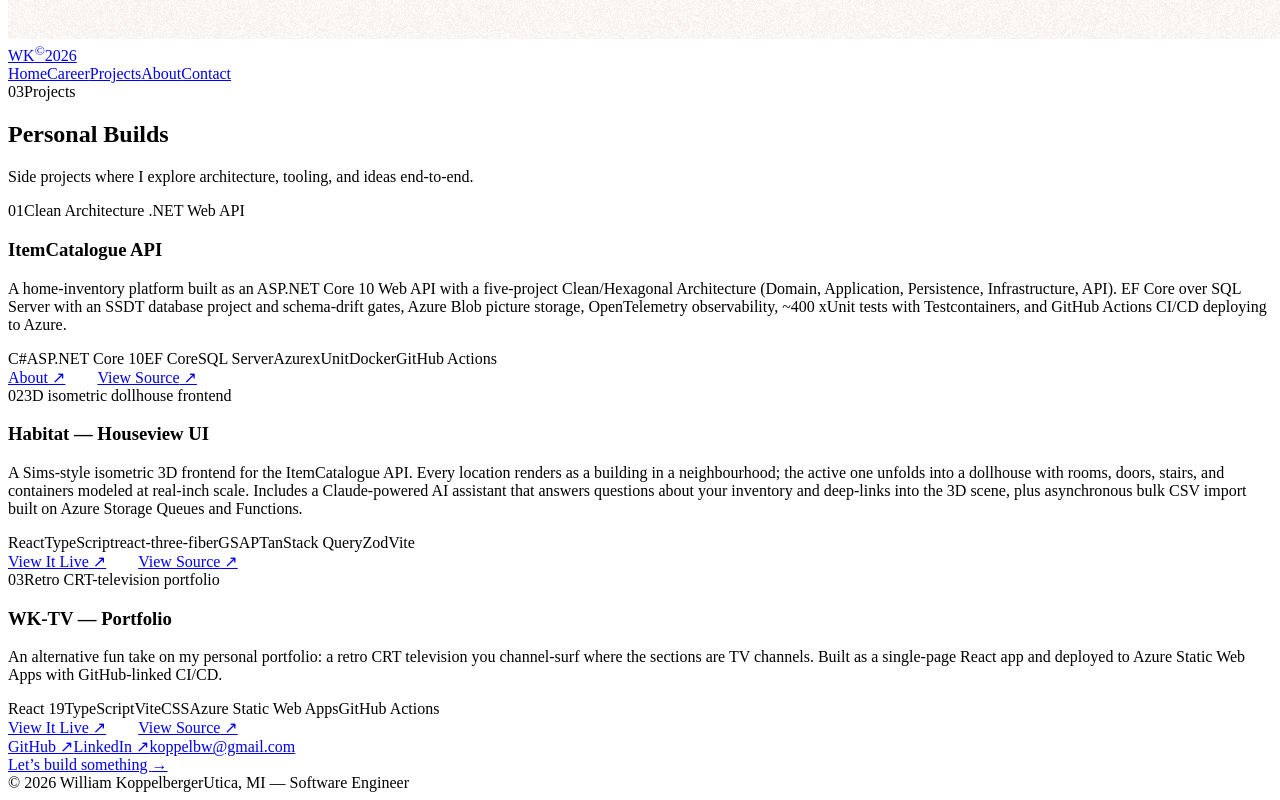
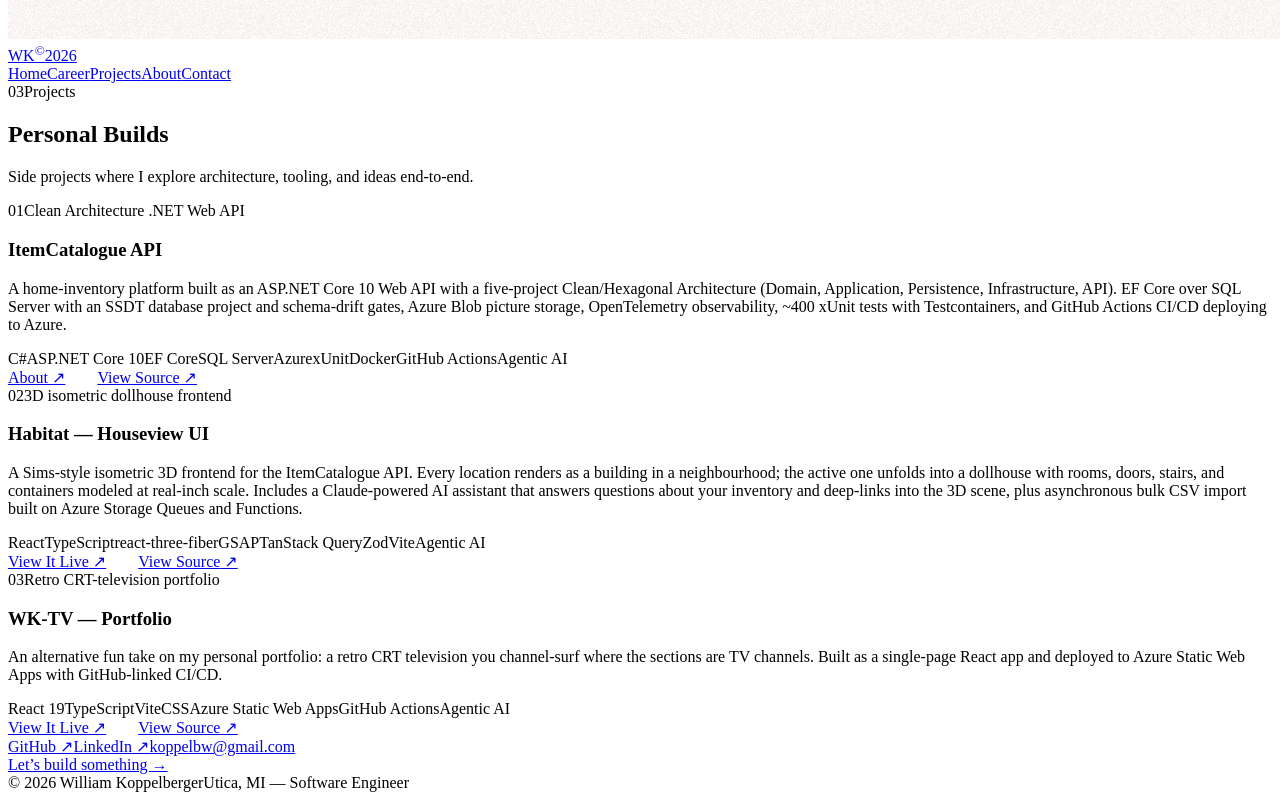
Before and after one commit to koppelbw/portfolio-clean, a React (Vite) app: page /#/projects in a window 1280 px wide. Shown: the part 769-1569 px from the top of the page. Built offline with nearby package versions, Linux system fonts and the light colour scheme; the HTML template or start-up script is replaced by a standard one.

Commit message:
Add Agentic AI tag to all personal projects
Co-Authored-By: Claude Fable 5 <noreply@anthropic.com>

```diff
--- a/src/data.ts
+++ b/src/data.ts
@@ -118,7 +118,7 @@ export const projects: Project[] = [
     tagline: 'Clean Architecture .NET Web API',
     description:
       'A home-inventory platform built as an ASP.NET Core 10 Web API with a five-project Clean/Hexagonal Architecture (Domain, Application, Persistence, Infrastructure, API). EF Core over SQL Server with an SSDT database project and schema-drift gates, Azure Blob picture storage, OpenTelemetry observability, ~400 xUnit tests with Testcontainers, and GitHub Actions CI/CD deploying to Azure.',
-    stack: ['C#', 'ASP.NET Core 10', 'EF Core', 'SQL Server', 'Azure', 'xUnit', 'Docker', 'GitHub Actions'],
+    stack: ['C#', 'ASP.NET Core 10', 'EF Core', 'SQL Server', 'Azure', 'xUnit', 'Docker', 'GitHub Actions', 'Agentic AI'],
     link: 'https://github.com/koppelbw/ItemCatalogue',
     linkLabel: 'View Source',
     liveLink: 'https://purple-tree-02473b20f.7.azurestaticapps.net/#/about',
@@ -129,7 +129,7 @@ export const projects: Project[] = [
     tagline: '3D isometric dollhouse frontend',
     description:
       'A Sims-style isometric 3D frontend for the ItemCatalogue API. Every location renders as a building in a neighbourhood; the active one unfolds into a dollhouse with rooms, doors, stairs, and containers modeled at real-inch scale. Includes a Claude-powered AI assistant that answers questions about your inventory and deep-links into the 3D scene, plus asynchronous bulk CSV import built on Azure Storage Queues and Functions.',
-    stack: ['React', 'TypeScript', 'react-three-fiber', 'GSAP', 'TanStack Query', 'Zod', 'Vite'],
+    stack: ['React', 'TypeScript', 'react-three-fiber', 'GSAP', 'TanStack Query', 'Zod', 'Vite', 'Agentic AI'],
     link: 'https://github.com/koppelbw/ItemCatalogue/tree/master/houseview',
     linkLabel: 'View Source',
     liveLink: 'https://purple-tree-02473b20f.7.azurestaticapps.net/',
@@ -140,7 +140,7 @@ export const projects: Project[] = [
     tagline: 'Retro CRT-television portfolio',
     description:
       'An alternative fun take on my personal portfolio: a retro CRT television you channel-surf where the sections are TV channels. Built as a single-page React app and deployed to Azure Static Web Apps with GitHub-linked CI/CD.',
-    stack: ['React 19', 'TypeScript', 'Vite', 'CSS', 'Azure Static Web Apps', 'GitHub Actions'],
+    stack: ['React 19', 'TypeScript', 'Vite', 'CSS', 'Azure Static Web Apps', 'GitHub Actions', 'Agentic AI'],
     link: 'https://github.com/koppelbw/portfolio-tv',
     linkLabel: 'View Source',
     liveLink: 'https://ashy-cliff-0a111680f.7.azurestaticapps.net/',
```
